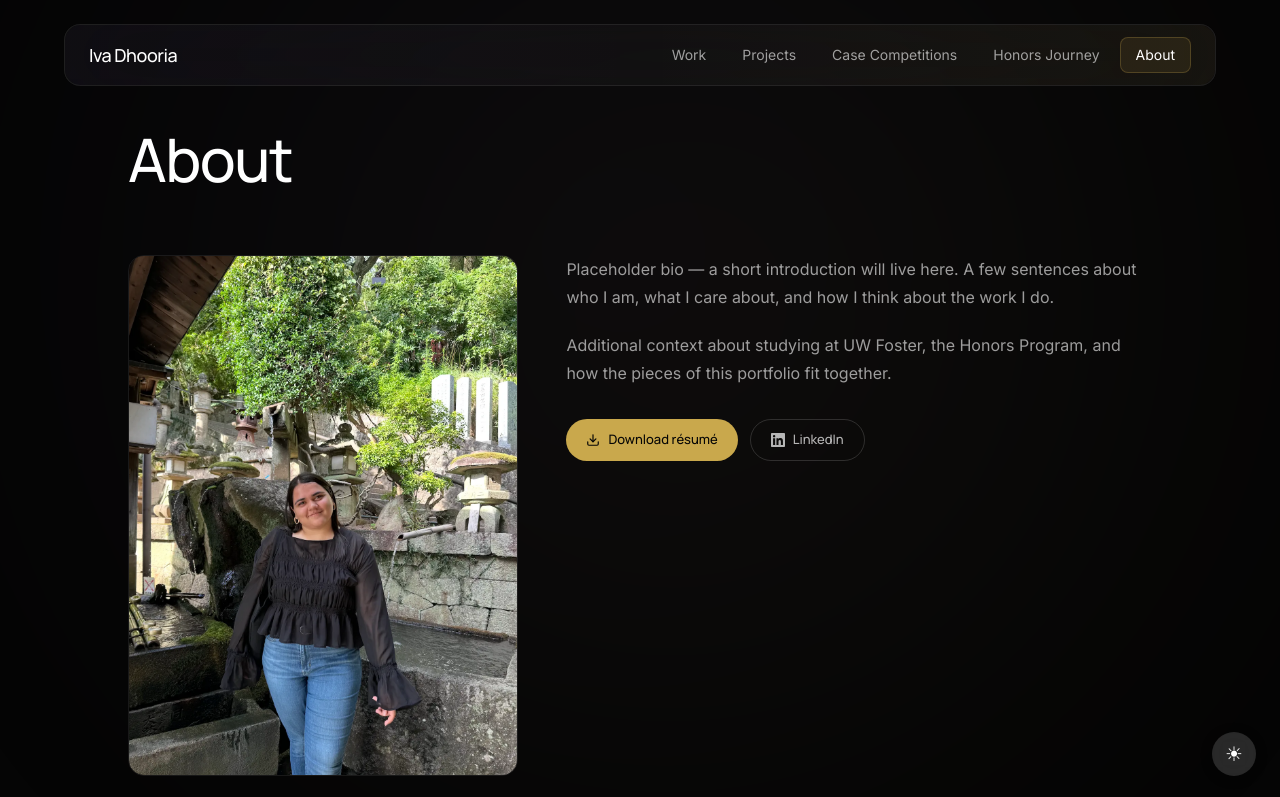
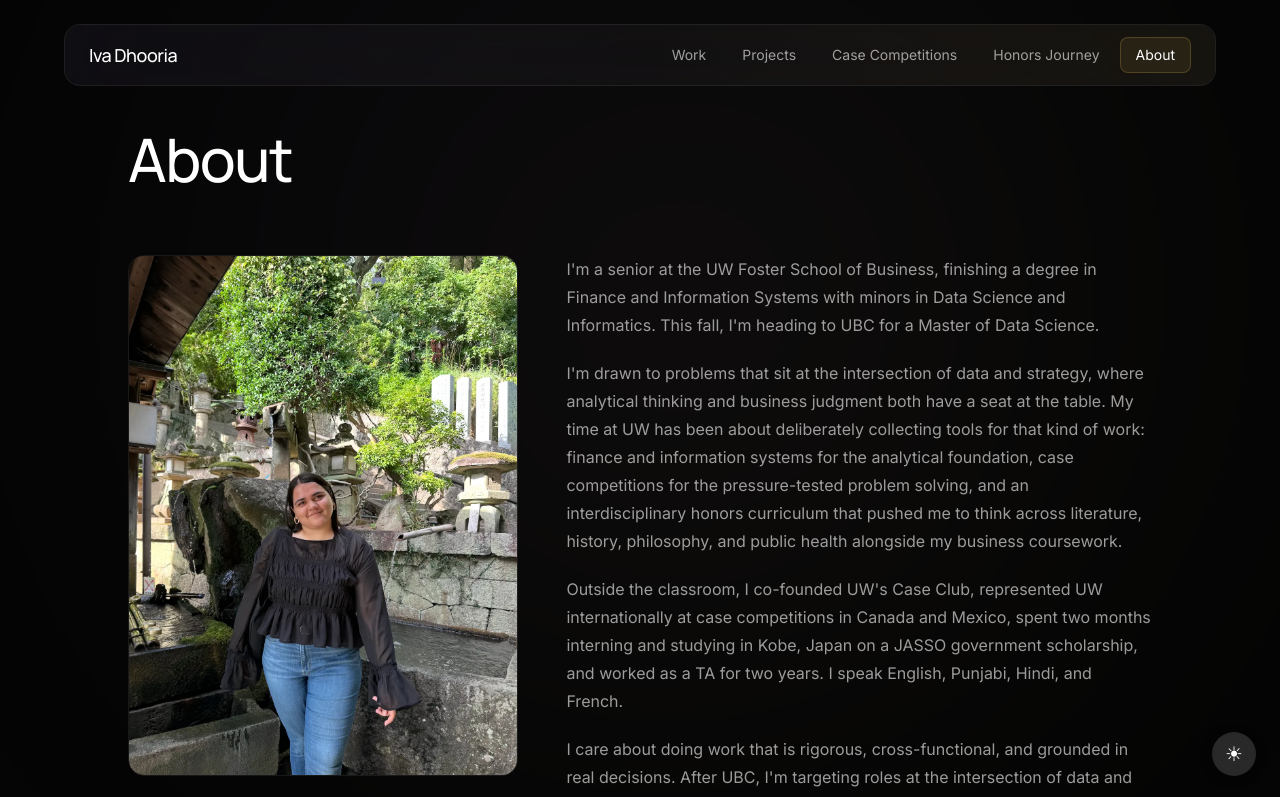
Before and after one commit to ivadhooria2004/portfolio-iva-dhooria, a Next.js app: page /about in a window 1280 px wide. Shown: the top 797 px of the page. Built offline with nearby package versions, Linux system fonts and the light colour scheme.

Commit message:
Update page.jsx

```diff
--- a/app/about/page.jsx
+++ b/app/about/page.jsx
@@ -49,13 +49,16 @@ export default function AboutPage() {
         <div>
           <div className="text-white/60 text-[16px] leading-[1.75]">
             <p className="mb-5">
-              Placeholder bio &mdash; a short introduction will live here. A
-              few sentences about who I am, what I care about, and how I think
-              about the work I do.
+              I'm a senior at the UW Foster School of Business, finishing a degree in Finance and Information Systems with minors in Data Science and Informatics. This fall, I'm heading to UBC for a Master of Data Science.
+            </p>
+            <p className="mb-5">
+              I'm drawn to problems that sit at the intersection of data and strategy, where analytical thinking and business judgment both have a seat at the table. My time at UW has been about deliberately collecting tools for that kind of work: finance and information systems for the analytical foundation, case competitions for the pressure-tested problem solving, and an interdisciplinary honors curriculum that pushed me to think across literature, history, philosophy, and public health alongside my business coursework.
+            </p>
+            <p className="mb-5">
+              Outside the classroom, I co-founded UW's Case Club, represented UW internationally at case competitions in Canada and Mexico, spent two months interning and studying in Kobe, Japan on a JASSO government scholarship, and worked as a TA for two years. I speak English, Punjabi, Hindi, and French.
             </p>
             <p>
-              Additional context about studying at UW Foster, the Honors
-              Program, and how the pieces of this portfolio fit together.
+              I care about doing work that is rigorous, cross-functional, and grounded in real decisions. After UBC, I'm targeting roles at the intersection of data and strategy, where the analysis doesn't stop at the output, but carries through to the so what.
             </p>
           </div>
 
```
